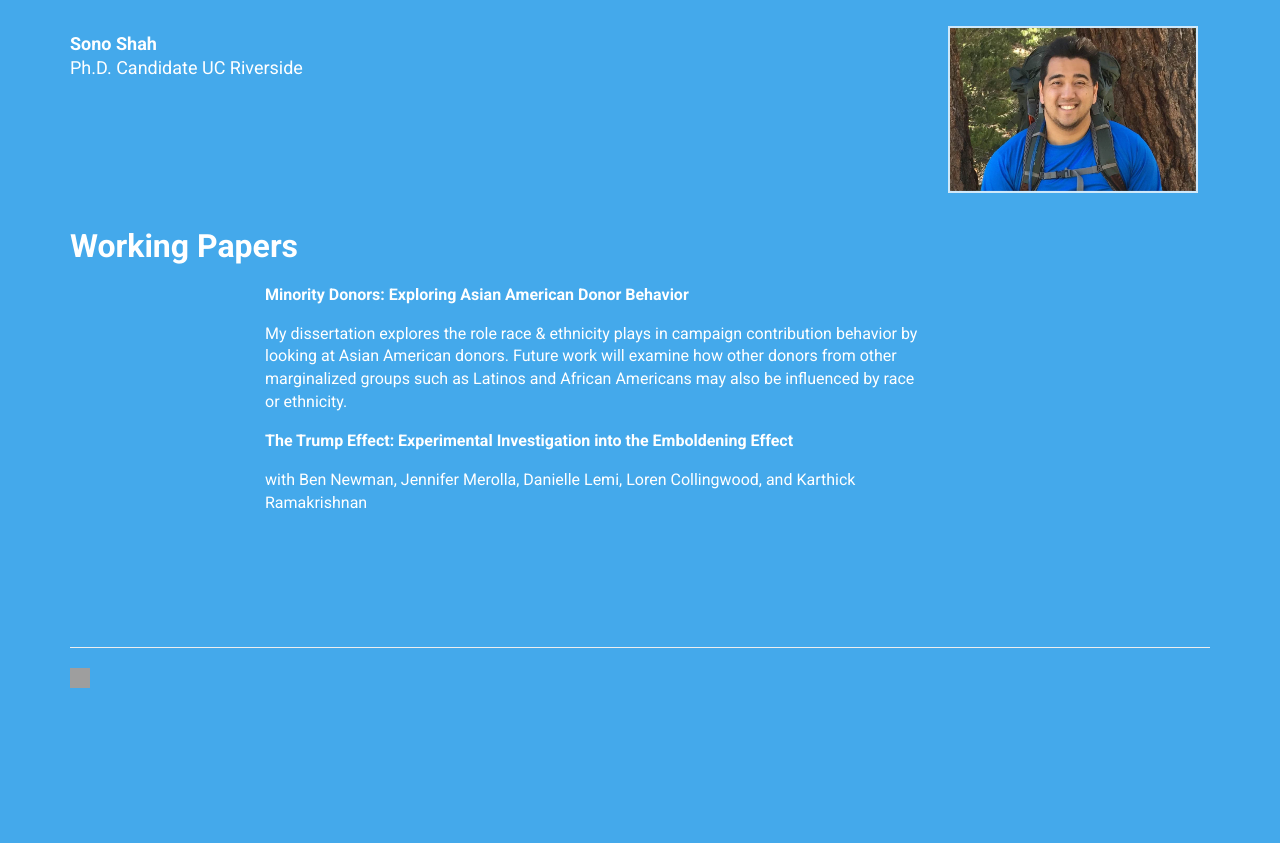
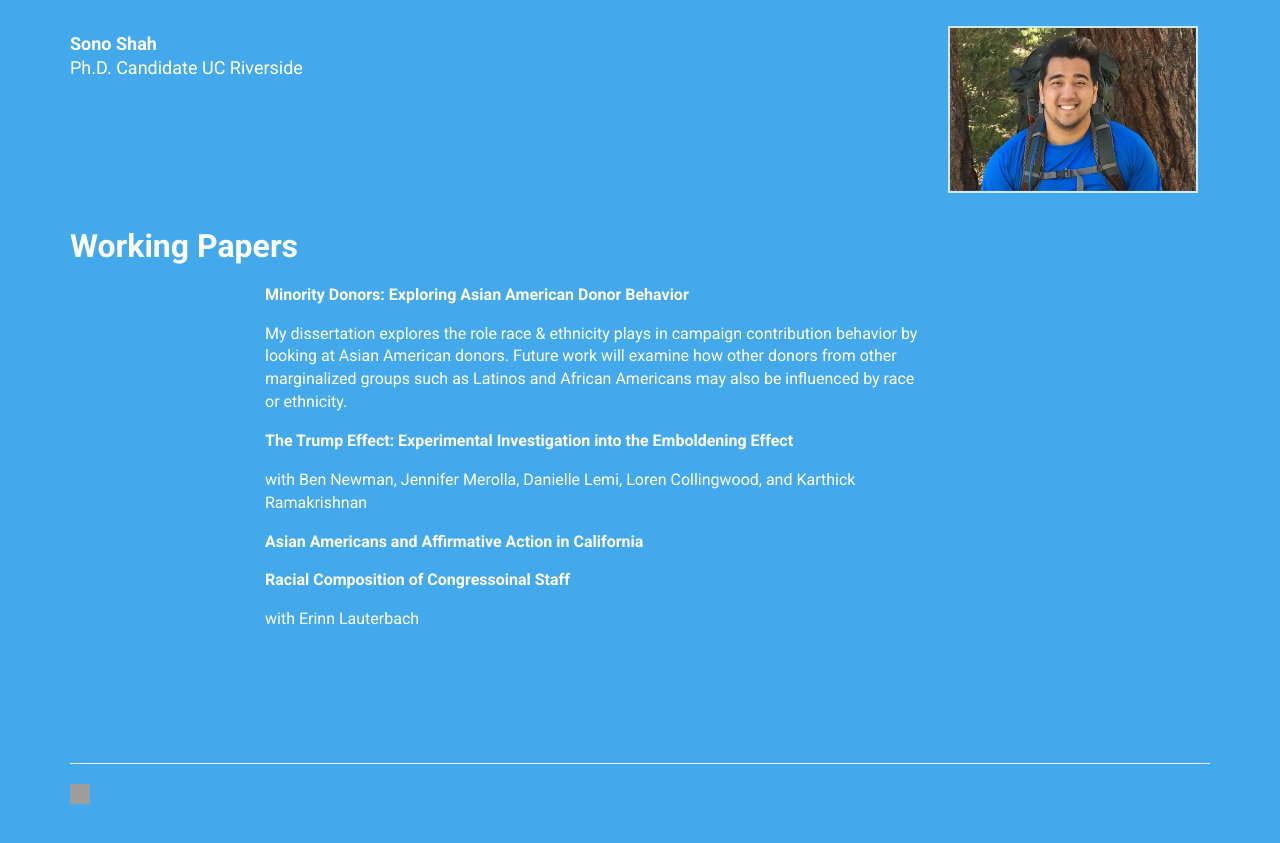
Before and after one commit to sonoshah/sonoshah.github.io, a Jekyll site: the page built from index.html, in a window 1280 px wide and 900 px high, scrolled down 1374 px. Shown: the top 843 px of the window. Built offline with Jekyll 4.4.1, drawn with Linux system fonts in a browser that asks for light colours; nearby versions of some CDN libraries; before the commit the page ends 2158 px from its top, so only the background shows below that; grey boxes are pictures that could not be loaded.

Commit message:
adding stuff

```diff
--- a/_data/projects.yml
+++ b/_data/projects.yml
@@ -8,3 +8,11 @@
 -
   name: 'The Trump Effect: Experimental Investigation into the Emboldening Effect'
   authors: with Ben Newman, Jennifer Merolla, Danielle Lemi, Loren Collingwood, and Karthick Ramakrishnan
+
+-
+  name: "Asian Americans and Affirmative Action in California"
+
+
+-
+  name: "Racial Composition of Congressoinal Staff"
+  authors: with Erinn Lauterbach
```
